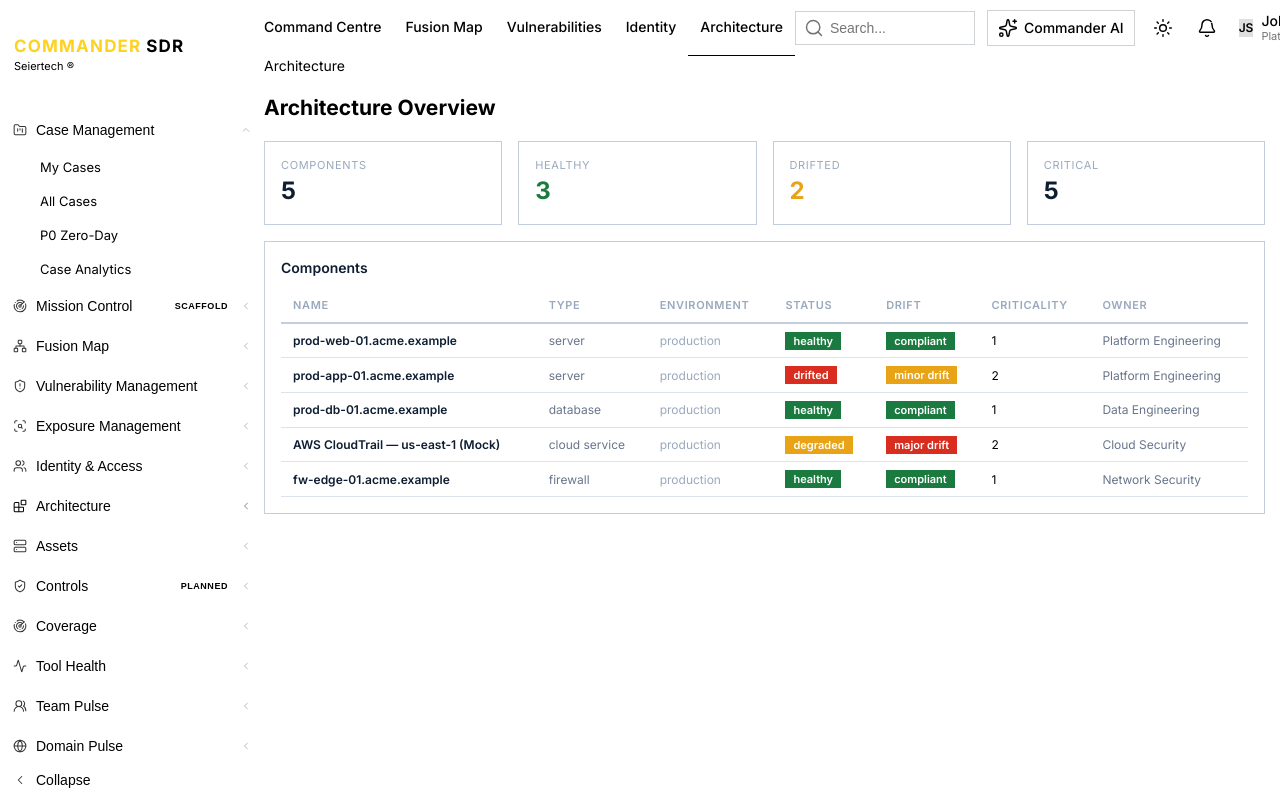
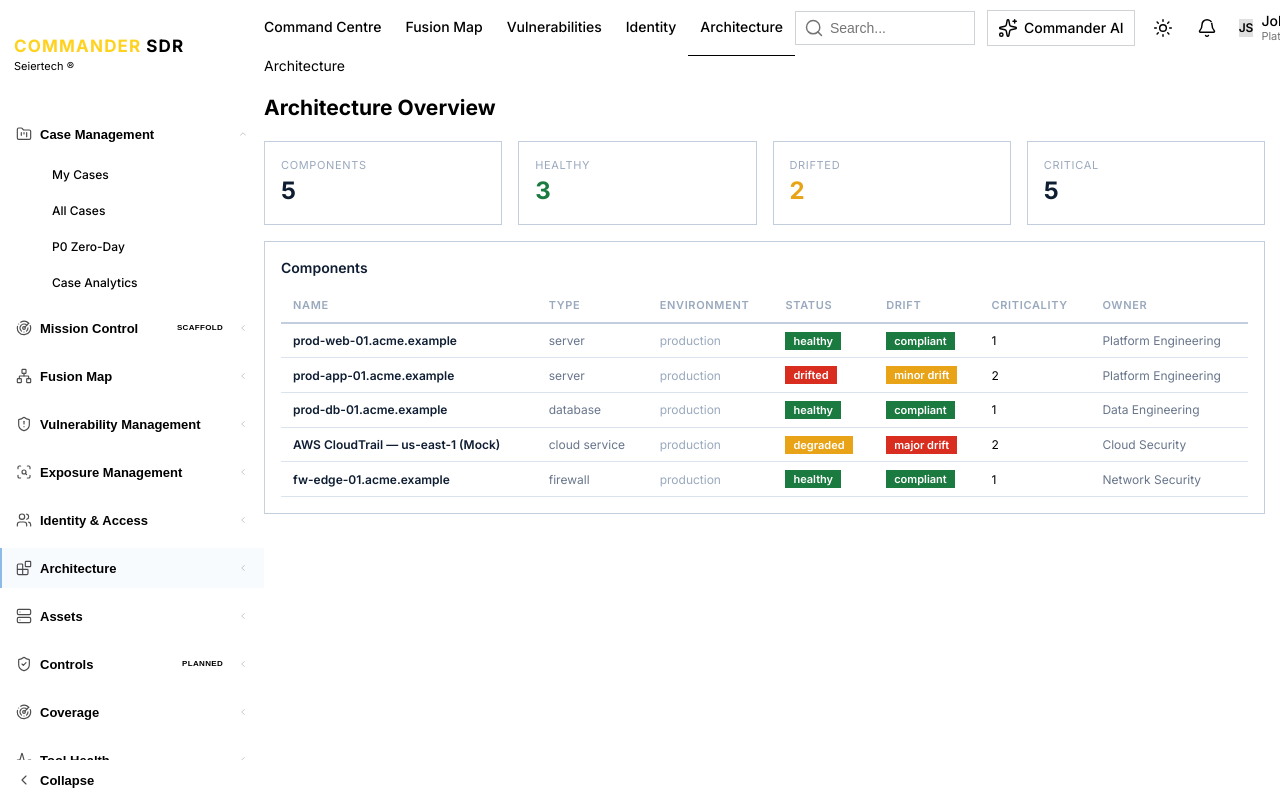
Before and after one commit to johanndewinnaar-blip/Kiro_Commander_SDR, a Next.js app in the folder apps/web/: page /architecture in a window 1280 px wide. Built offline with nearby package versions, Linux system fonts and the light colour scheme.

Commit message:
feat(sidebar): improve navigation hierarchy and active states

```diff
--- a/apps/web/src/components/sidebar/index.tsx
+++ b/apps/web/src/components/sidebar/index.tsx
@@ -16,6 +16,8 @@
 
 import { useState, useEffect, Component, type ReactNode, type ErrorInfo } from 'react';
 import { usePathname } from 'next/navigation';
+import * as Collapsible from '@radix-ui/react-collapsible';
+import * as ScrollArea from '@radix-ui/react-scroll-area';
 import { getIcon } from '../../../../../packages/ui/src/icons';
 import { componentTokens } from '../../../../../packages/ui/src/tokens/components';
 import { useSidebarCollapsed } from '@/context/sidebar-context';
@@ -34,35 +36,25 @@ const DEFAULT_EXPANDED_GROUP = 'case-management';
 // ---------------------------------------------------------------------------
 
 const SIDEBAR_STYLES = `
-  /* ── Reset Tabler's navbar-vertical border-radius (square top-left corner) ── */
+  /* ── Reset Tabler's navbar-vertical border-radius ── */
   .navbar-vertical.commander-nav {
     border-radius: 0 !important;
   }
 
-  /* ── Scrollbar — visible at rest, brighter on hover ── */
-  .navbar-vertical .navbar-nav {
-    scrollbar-width: thin;
-    scrollbar-color: var(--tblr-border-color) transparent;
-    overflow-x: hidden;
-  }
-  .navbar-vertical .navbar-nav::-webkit-scrollbar { width: 4px; }
-  .navbar-vertical .navbar-nav::-webkit-scrollbar-track { background: rgba(255,255,255,0.04); }
-  .navbar-vertical .navbar-nav::-webkit-scrollbar-thumb {
-    background: var(--tblr-border-color);
-  }
-  .navbar-vertical .navbar-nav::-webkit-scrollbar-thumb:hover {
-    background: var(--tblr-border-color-active);
+  /* ── Radix ScrollArea overrides — no horizontal overflow ── */
+  .navbar-vertical.commander-nav [data-radix-scroll-area-viewport] {
+    overflow-x: hidden !important;
   }
 
-  /* ── Nav link base ── */
+  /* ── Parent nav link — 40px row, icon 16px, label left, chevron far right ── */
   .navbar-vertical.commander-nav .nav-link {
     display: flex;
     align-items: center;
     gap: 0.5rem;
-    padding: 0 0.75rem;
+    padding: 0 1rem;
     height: 40px;
-    font-size: 0.875rem;
-    font-weight: 500;
+    font-size: 0.8125rem;
+    font-weight: 600;
     color: var(--tblr-nav-link-color) !important;
     background: transparent !important;
     border: none;
@@ -72,41 +64,88 @@ const SIDEBAR_STYLES = `
     width: 100%;
     text-align: left;
     text-decoration: none;
+    overflow: hidden;
+    position: relative;
   }
 
   .navbar-vertical.commander-nav .nav-link:hover {
     color: var(--tblr-light) !important;
-    background: rgba(255,255,255,0.07) !important;
+    background: rgba(255,255,255,0.05) !important;
   }
 
+  /* Active parent — blue accent treatment */
   .navbar-vertical.commander-nav .nav-link.active {
     color: var(--tblr-light) !important;
-    background: rgba(255,255,255,0.10) !important;
+    background: rgba(74,144,217,0.08) !important;
   }
 
-  /* ── Sub-item nav links ── */
+  .navbar-vertical.commander-nav .nav-link.active::before {
+    content: '';
+    position: absolute;
+    left: 0;
+    top: 0;
+    bottom: 0;
+    width: 3px;
+    background: #4a90d9;
+  }
+
+  /* Parent with active child — subtle active state */
+  .navbar-vertical.commander-nav .nav-link.parent-active {
+    color: var(--tblr-light) !important;
+    background: rgba(74,144,217,0.04) !important;
+  }
+
+  .navbar-vertical.commander-nav .nav-link.parent-active::before {
+    content: '';
+    position: absolute;
+    left: 0;
+    top: 0;
+    bottom: 0;
+    width: 2px;
+    background: rgba(74,144,217,0.6);
+  }
+
+  /* ── Child (nested) nav links — 34px, stronger indentation, improved tree rail ── */
   .navbar-vertical.commander-nav .nav-item-nested .nav-link {
     height: 34px;
-    font-size: 0.8125rem;
-    font-weight: 400;
-    padding-left: 2.5rem;
-    text-align: left;
+    font-size: 0.75rem;
+    font-weight: 500;
+    padding: 0 1rem 0 3.25rem;
     color: var(--tblr-secondary-color) !important;
+    background: transparent !important;
+    position: relative;
+  }
+
+  /* Tree rail — stronger, wider vertical line */
+  .navbar-vertical.commander-nav .nav-item-nested .nav-link::before {
+    content: '';
+    position: absolute;
+    left: 1.625rem;
+    top: 0;
+    bottom: 0;
+    width: 2px;
+    background: rgba(255,255,255,0.16);
+    opacity: 1;
   }
 
   .navbar-vertical.commander-nav .nav-item-nested .nav-link:hover {
-    color: var(--tblr-nav-link-color) !important;
-    background: rgba(255,255,255,0.05) !important;
+    color: var(--tblr-light) !important;
+    background: rgba(255,255,255,0.03) !important;
   }
 
+  /* Active child — strong blue accent, immediately obvious */
   .navbar-vertical.commander-nav .nav-item-nested .nav-link.active {
     color: var(--tblr-light) !important;
-    background: rgba(255,255,255,0.08) !important;
-    border-left: 2px solid var(--tblr-border-color-active);
-    padding-left: calc(2.5rem - 2px);
+    background: rgba(74,144,217,0.06) !important;
   }
 
-  /* ── Nav link icon — 14px to match text ── */
+  .navbar-vertical.commander-nav .nav-item-nested .nav-link.active::before {
+    width: 2px;
+    background: #4a90d9;
+    opacity: 1;
+  }
+
+  /* ── Nav link icon — 16px ── */
   .navbar-vertical.commander-nav .nav-link-icon {
     flex-shrink: 0;
     display: flex;
@@ -114,12 +153,12 @@ const SIDEBAR_STYLES = `
     justify-content: center;
     width: 1rem;
     height: 1rem;
-    opacity: 0.80;
+    opacity: 0.70;
   }
 
   .navbar-vertical.commander-nav .nav-link-icon svg {
-    width: 14px !important;
-    height: 14px !important;
+    width: 16px !important;
+    height: 16px !important;
   }
 
   .navbar-vertical.commander-nav .nav-link:hover .nav-link-icon,
@@ -127,46 +166,49 @@ const SIDEBAR_STYLES = `
     opacity: 1;
   }
 
-  /* ── Nav link title ── */
+  /* ── Nav link title — truncates cleanly ── */
   .navbar-vertical.commander-nav .nav-link-title {
     flex: 1;
+    min-width: 0;
     overflow: hidden;
     text-overflow: ellipsis;
     white-space: nowrap;
   }
 
-  /* ── Build status badge ── */
-  .navbar-vertical.commander-nav .badge {
+  /* ── Build status badge — compact, before chevron, no overlap ── */
+  .navbar-vertical.commander-nav .nav-badge {
     flex-shrink: 0;
-    font-size: 0.5625rem;
+    font-size: 0.5rem;
     font-weight: 600;
-    letter-spacing: 0.06em;
+    letter-spacing: 0.04em;
     text-transform: uppercase;
     color: var(--tblr-secondary-color);
     border: 1px solid var(--tblr-border-color);
-    padding: 1px 4px;
-    line-height: 1.4;
+    padding: 0 3px;
+    line-height: 1.5;
     background: transparent;
     border-radius: 0;
+    margin-right: 0.25rem;
   }
 
-  /* ── Chevron — small, subtle, right-aligned ── */
+  /* ── Chevron — far right, small, subtle ── */
   .navbar-vertical.commander-nav .nav-link-toggle {
     flex-shrink: 0;
     display: flex;
     align-items: center;
+    margin-left: auto;
     opacity: 0.30;
     transition: transform 200ms ease, opacity 200ms ease;
   }
 
   .navbar-vertical.commander-nav .nav-link-toggle svg {
-    width: 12px !important;
-    height: 12px !important;
+    width: 10px !important;
+    height: 10px !important;
   }
 
   .navbar-vertical.commander-nav .nav-link:hover .nav-link-toggle,
   .navbar-vertical.commander-nav .nav-link.active .nav-link-toggle {
-    opacity: 0.55;
+    opacity: 0.60;
   }
 
   /* ── Footer border ── */
@@ -350,29 +392,39 @@ function BrandBlock({ collapsed }: { collapsed: boolean }) {
 }
 
 // ---------------------------------------------------------------------------
-// NavGroupRow — Issues 2, 4, 5, 6
+// NavGroupRow — Radix Collapsible for accessible expand/collapse
+// shadcn/Radix: Tabler lacks accessible collapsible tree with keyboard nav
 // ---------------------------------------------------------------------------
 
 interface NavGroupRowProps {
   group: (typeof OPERATIONAL_NAV_GROUPS)[number];
   isExpanded: boolean;
   isActive: boolean;
+  hasActiveChild: boolean;
   activeItemPath: string | null;
   onToggle: () => void;
   pathname: string;
 }
 
-function NavGroupRow({ group, isExpanded, isActive, activeItemPath, onToggle }: NavGroupRowProps) {
+function NavGroupRow({ group, isExpanded, isActive, hasActiveChild, activeItemPath, onToggle }: NavGroupRowProps) {
+  // Determine the appropriate CSS class for the parent
+  let navLinkClass = 'nav-link';
+  if (isActive && !hasActiveChild) {
+    // Parent is directly active (no specific child active)
+    navLinkClass += ' active';
+  } else if (hasActiveChild) {
+    // Parent has an active child - use subtle parent-active state
+    navLinkClass += ' parent-active';
+  }
+
   return (
     <li className="nav-item">
-      {/* Group header */}
+      <Collapsible.Root open={isExpanded} onOpenChange={() => onToggle()}>
+        {/* Group header — trigger */}
+        <Collapsible.Trigger asChild>
           <button
             type="button"
-        className={`nav-link${isActive ? ' active' : ''}`}
-        onClick={onToggle}
-        onKeyDown={(e) => {
-          if (e.key === 'Enter' || e.key === ' ') { e.preventDefault(); onToggle(); }
-        }}
+            className={navLinkClass}
             aria-expanded={isExpanded}
           >
             {/* Icon */}
@@ -383,12 +435,12 @@ function NavGroupRow({ group, isExpanded, isActive, activeItemPath, onToggle }:
             {/* Label */}
             <span className="nav-link-title">{group.label}</span>
 
-        {/* Build status badge */}
+            {/* Build status badge — compact, before chevron */}
             {group.badge && (
-          <span className="badge">{group.badge}</span>
+              <span className="nav-badge">{group.badge}</span>
             )}
 
-        {/* Chevron */}
+            {/* Chevron — far right */}
             <span
               className="nav-link-toggle"
               style={{ transform: isExpanded ? 'rotate(90deg)' : 'rotate(0deg)' }}
@@ -396,10 +448,18 @@ function NavGroupRow({ group, isExpanded, isActive, activeItemPath, onToggle }:
               {getIcon('collapse-footer', { size: 'nav', 'aria-hidden': true })}
             </span>
           </button>
+        </Collapsible.Trigger>
 
-      {/* Sub-items */}
-      {isExpanded && (
-        <ul style={{ listStyle: 'none', margin: 0, padding: 0 }}>
+        {/* Sub-items — collapsible content */}
+        <Collapsible.Content>
+          <ul style={{
+            listStyle: 'none',
+            margin: '0.25rem 0 0 0',
+            padding: 0,
+            display: 'flex',
+            flexDirection: 'column',
+            gap: '0.125rem',
+          }}>
             {group.subItems.map((item) => {
               const itemActive = activeItemPath === item.path;
               return (
@@ -414,13 +474,15 @@ function NavGroupRow({ group, isExpanded, isActive, activeItemPath, onToggle }:
               );
             })}
           </ul>
-      )}
+        </Collapsible.Content>
+      </Collapsible.Root>
     </li>
   );
 }
 
 // ---------------------------------------------------------------------------
-// ScrollableMenu — Issues 2 & 4: correct padding, fills available space
+// ScrollableMenu — Radix ScrollArea for accessible vertical scrolling
+// shadcn/Radix: Tabler lacks accessible scroll area with custom scrollbar
 // ---------------------------------------------------------------------------
 
 function ScrollableMenu({ collapsed }: { collapsed: boolean }) {
@@ -459,29 +521,50 @@ function ScrollableMenu({ collapsed }: { collapsed: boolean }) {
   }
 
   function getActiveItemPath(): string | null {
+    // Find the most specific match for current path
+    let bestMatch = null;
+    let bestMatchLength = 0;
+
     for (const group of OPERATIONAL_NAV_GROUPS) {
       for (const item of group.subItems) {
+        // Exact match takes priority
         if (safePath === item.path) return item.path;
+
+        // For sub-paths, find the longest matching prefix
+        if (safePath.startsWith(item.path + '/')) {
+          if (item.path.length > bestMatchLength) {
+            bestMatch = item.path;
+            bestMatchLength = item.path.length;
           }
         }
-    return null;
+      }
+    }
+    return bestMatch;
   }
 
   function isGroupActive(group: (typeof OPERATIONAL_NAV_GROUPS)[number]): boolean {
-    return group.subItems.some((item) => safePath.startsWith(item.path) || safePath === item.path);
+    // Group is active if current path matches any child item exactly or starts with child path
+    return group.subItems.some((item) => {
+      return safePath === item.path || safePath.startsWith(item.path + '/');
+    });
+  }
+
+  function hasActiveChild(group: (typeof OPERATIONAL_NAV_GROUPS)[number]): boolean {
+    // Check if any child item is specifically active
+    return group.subItems.some((item) => activeItemPath === item.path);
   }
 
   const activeItemPath = getActiveItemPath();
 
-  // Collapsed — icon rail only (Issues 1, 3, 4, 6)
+  // Collapsed — icon rail only
   if (collapsed) {
     return (
-      <div
+      <ScrollArea.Root style={{ flex: 1, overflow: 'hidden' }}>
+        <ScrollArea.Viewport
           className="navbar-nav"
           style={{
-          flex: 1,
-          overflowY: 'auto',
-          overflowX: 'hidden',
+            width: '100%',
+            height: '100%',
             display: 'flex',
             flexDirection: 'column',
             paddingTop: '0.25rem',
@@ -489,9 +572,6 @@ function ScrollableMenu({ collapsed }: { collapsed: boolean }) {
           }}
         >
           {OPERATIONAL_NAV_GROUPS.map((group) => (
-          // Issue 3: full-width row, icon centred, hover covers full width
-          // Issue 4: no badges, no chevrons — icon only
-          // Issue 6: data-tooltip drives CSS ::after tooltip
             <div
               key={group.id}
               className="nav-icon-rail"
@@ -507,21 +587,44 @@ function ScrollableMenu({ collapsed }: { collapsed: boolean }) {
               {getIcon(group.id, { size: 'nav', 'aria-hidden': true })}
             </div>
           ))}
-      </div>
+        </ScrollArea.Viewport>
+        <ScrollArea.Scrollbar
+          orientation="vertical"
+          style={{
+            width: 4,
+            padding: 0,
+            background: 'rgba(255,255,255,0.04)',
+          }}
+        >
+          <ScrollArea.Thumb
+            style={{
+              background: 'var(--tblr-border-color)',
+              borderRadius: 0,
+            }}
+          />
+        </ScrollArea.Scrollbar>
+      </ScrollArea.Root>
     );
   }
 
-  // Expanded — full nav list
+  // Expanded — full nav list with Radix ScrollArea
   return (
+    <ScrollArea.Root style={{ flex: 1, overflow: 'hidden' }}>
+      <ScrollArea.Viewport
+        style={{
+          width: '100%',
+          height: '100%',
+        }}
+      >
         <ul
           className="navbar-nav"
           style={{
-        flex: 1,
-        overflowY: 'auto',
-        overflowX: 'hidden',
             listStyle: 'none',
             margin: 0,
-        padding: '0.25rem 0',
+            padding: '0.5rem 0',
+            display: 'flex',
+            flexDirection: 'column',
+            gap: '0.5rem',
           }}
         >
           {OPERATIONAL_NAV_GROUPS.map((group) => (
@@ -530,12 +633,30 @@ function ScrollableMenu({ collapsed }: { collapsed: boolean }) {
               group={group}
               isExpanded={expansionState[group.id] ?? false}
               isActive={isGroupActive(group)}
+              hasActiveChild={hasActiveChild(group)}
               activeItemPath={activeItemPath}
               onToggle={() => toggleGroup(group.id)}
               pathname={safePath}
             />
           ))}
         </ul>
+      </ScrollArea.Viewport>
+      <ScrollArea.Scrollbar
+        orientation="vertical"
+        style={{
+          width: 4,
+          padding: 0,
+          background: 'rgba(255,255,255,0.04)',
+        }}
+      >
+        <ScrollArea.Thumb
+          style={{
+            background: 'var(--tblr-border-color)',
+            borderRadius: 0,
+          }}
+        />
+      </ScrollArea.Scrollbar>
+    </ScrollArea.Root>
   );
 }
 
```
Lines whose indentation alone changed are shown as unchanged.
